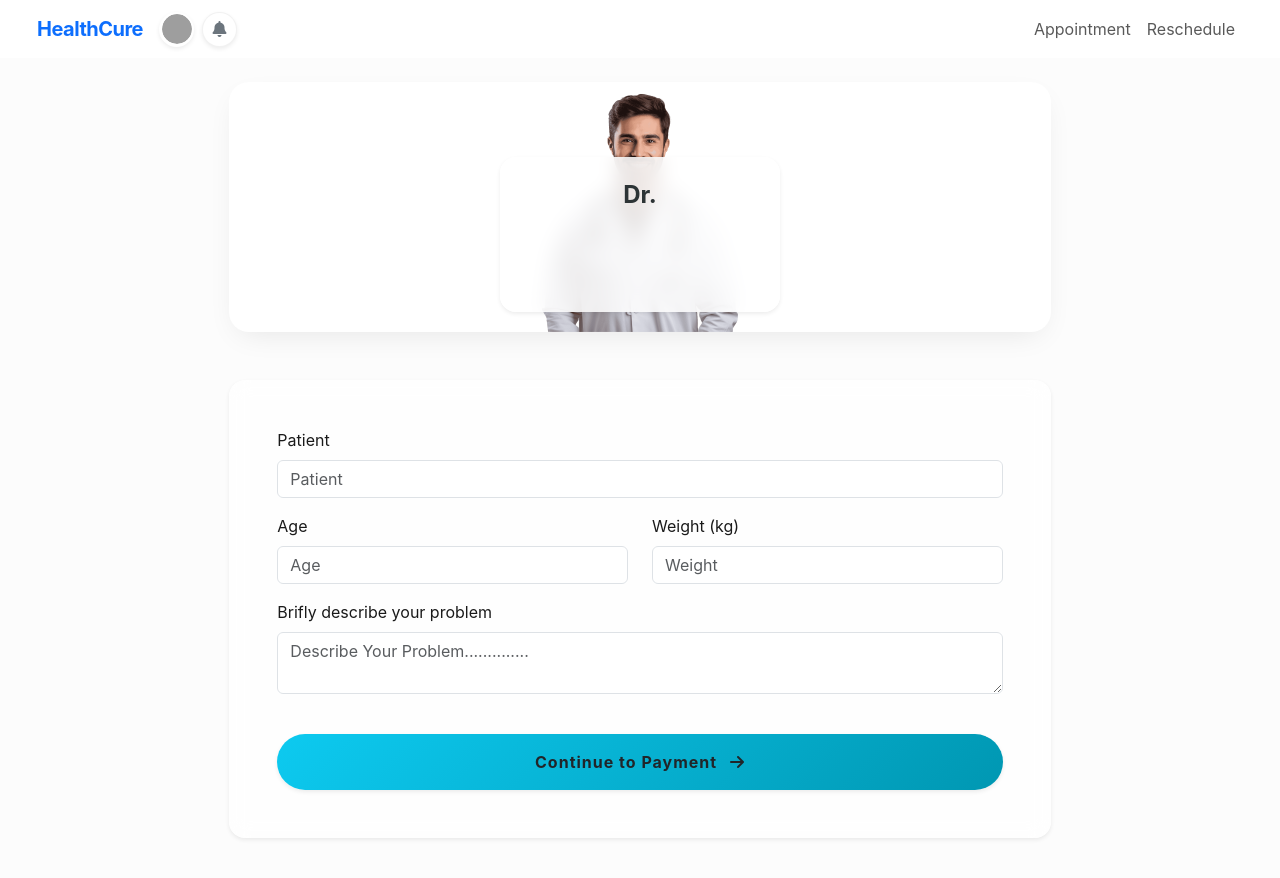
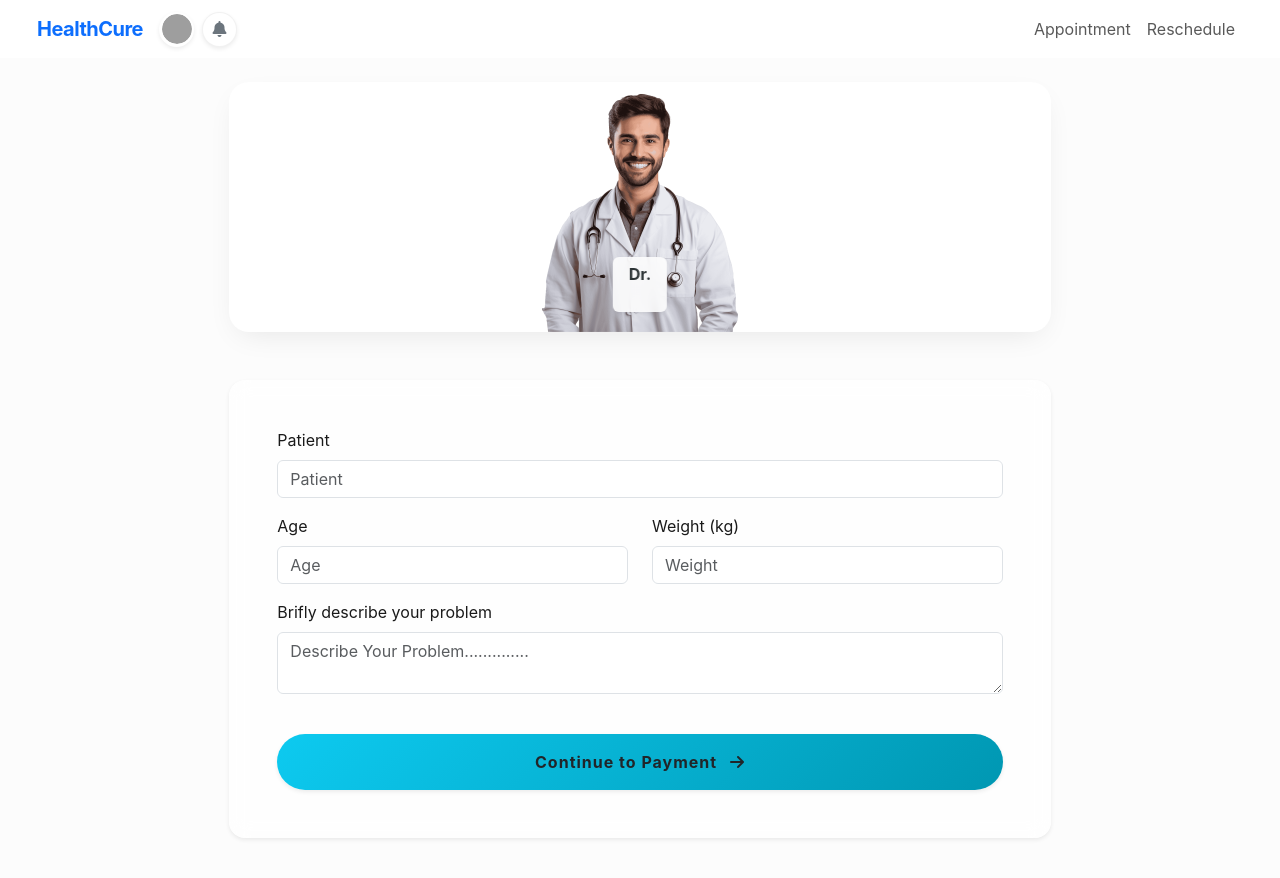
Before and after one commit to dhananjayyadav21/HealthCure, a React (Create React App) app in the folder client/: page /patientsAppointmentDetail in a window 1280 px wide. Shown: the top 878 px of the page. Built offline with nearby package versions, Linux system fonts and the light colour scheme; no server answers; sample sign-in values are in the browser's storage; grey boxes are pictures that could not be loaded.

Commit message:
feat: Add pages for appointment rescheduling, doctor details, and patient appointment details with associated styling.

```diff
--- a/client/src/index.css
+++ b/client/src/index.css
@@ -253,7 +253,7 @@ code {
 }
 
 .DoctorDetail-Banner .position-absolute {
-  top: 30%;
+  top: 70%;
   left: 40%;
 }
 
@@ -476,8 +476,9 @@ code {
   border-radius: 50% !important;
   object-fit: cover !important;
 }
+
 /* Radio selection styles for premium feel */
-.BookSchedule-container input[type='radio']:checked + label {
+.BookSchedule-container input[type='radio']:checked+label {
   background: var(--primary-gradient) !important;
   color: white !important;
   border: none !important;
@@ -485,7 +486,7 @@ code {
   box-shadow: 0 8px 20px -5px rgba(13, 202, 240, 0.4);
 }
 
-.BookSchedule-container input[type='radio']:checked + label p {
+.BookSchedule-container input[type='radio']:checked+label p {
   color: white !important;
 }
 
@@ -497,11 +498,11 @@ code {
 
 .custom-radio label {
   background: white;
-  border-color: rgba(0,0,0,0.1) !important;
+  border-color: rgba(0, 0, 0, 0.1) !important;
   color: #636e72;
 }
 
-.custom-radio input[type='radio']:checked + label {
+.custom-radio input[type='radio']:checked+label {
   background: var(--primary-accent) !important;
   color: white !important;
   border-color: var(--primary-accent) !important;
--- a/client/src/pages/DoctorDetail.jsx
+++ b/client/src/pages/DoctorDetail.jsx
@@ -43,9 +43,9 @@ const DoctorDetail = () => {
                   alt="Doctor"
                 />
               </div>
-              <div className='position-absolute text-center glass-effect p-4 rounded-4 shadow-sm border-0' style={{ bottom: '20px', left: '50%', transform: 'translateX(-50%)', minWidth: '280px', background: 'rgba(255,255,255,0.85)' }}>
-                <h4 className='m-0 fw-bold' style={{ color: '#2d3436' }}>Dr. {doctorDetail?.name}</h4>
-                <p className='text-primary fw-bold text-uppercase m-0 mt-2 small opacity-75' style={{ letterSpacing: '2px' }}>{doctorDetail?.doctorDetails?.specialist}</p>
+              <div className='position-absolute text-center glass-effect px-3 py-2 rounded-2 shadow-sm border-0' style={{ bottom: '20px', left: '50%', transform: 'translateX(-50%)', minWidth: '10px', background: 'rgba(255,255,255,0.85)' }}>
+                <h6 className='m-0 fw-bold' style={{ color: '#2d3436' }}>Dr. {doctorDetail?.name}</h6>
+                <p className='text-primary fw-bold text-uppercase m-0 mt-1 small opacity-75' style={{ letterSpacing: '1px' }}>{doctorDetail?.doctorDetails?.specialist}</p>
               </div>
             </div>
           </section>
--- a/client/src/pages/PatientsAppointmentDetail.jsx
+++ b/client/src/pages/PatientsAppointmentDetail.jsx
@@ -38,9 +38,9 @@ const PatientsAppointmentDetail = () => {
                                         alt="Doctor"
                                     />
                                 </div>
-                                <div className='position-absolute text-center glass-effect p-4 rounded-4 shadow-sm border-0' style={{ bottom: '20px', left: '50%', transform: 'translateX(-50%)', minWidth: '280px', background: 'rgba(255,255,255,0.85)' }}>
-                                    <h4 className='m-0 fw-bold' style={{ color: '#2d3436' }}>Dr. {doctorDetail?.name}</h4>
-                                    <p className='text-primary fw-bold text-uppercase m-0 mt-2 small opacity-75' style={{ letterSpacing: '2px' }}>{doctorDetail?.doctorDetails?.specialist}</p>
+                                <div className='position-absolute text-center glass-effect px-3 py-2 rounded-2 shadow-sm border-0' style={{ bottom: '20px', left: '50%', transform: 'translateX(-50%)', minWidth: '10px', background: 'rgba(255,255,255,0.85)' }}>
+                                    <h6 className='m-0 fw-bold' style={{ color: '#2d3436' }}>Dr. {doctorDetail?.name}</h6>
+                                    <p className='text-primary fw-bold text-uppercase m-0 mt-1 small opacity-75' style={{ letterSpacing: '1px' }}>{doctorDetail?.doctorDetails?.specialist}</p>
                                 </div>
                             </div>
                         </section>
--- a/client/src/pages/Reschedule.jsx
+++ b/client/src/pages/Reschedule.jsx
@@ -91,7 +91,7 @@ const Reschedule = () => {
                                                     alt="Patient"
                                                 />
                                             </div>
-                                            <div className='position-absolute text-center glass-effect p-2 rounded-3 shadow-sm' style={{ top: '50%', left: '50%', transform: 'translate(-50%, -50%)', minWidth: '200px', background: 'rgba(255,255,255,0.8)' }}>
+                                            <div className='position-absolute text-center glass-effect p-2 rounded-3 shadow-sm' style={{ top: '90%', left: '50%', transform: 'translate(-50%, -50%)', minWidth: '200px', background: 'rgba(255,255,255,0.8)' }}>
                                                 <h5 className='m-0 fw-bold text-capitalize' style={{ color: '#2d3436' }}>{missedAppointments[0]?.patientname}</h5>
                                                 <p className='text-primary fw-bold text-uppercase m-0' style={{ fontSize: '0.7rem', letterSpacing: '1px' }}>{missedAppointments[0]?.problem}</p>
                                             </div>
```
